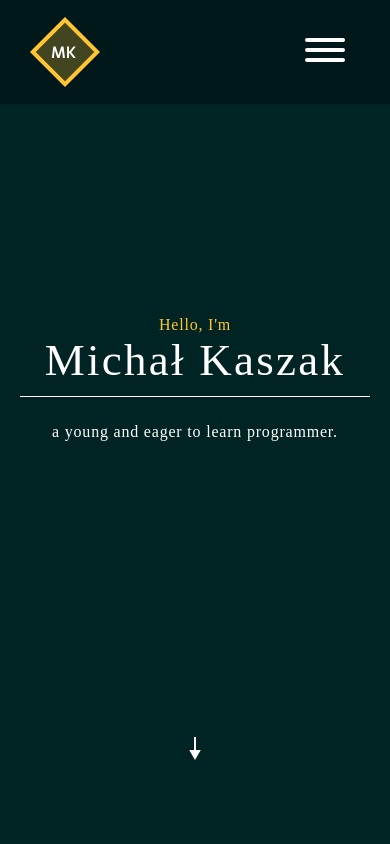
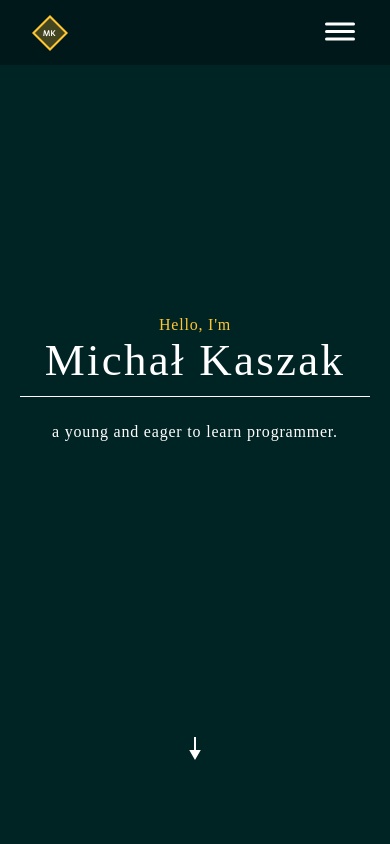
Before and after one commit to michalosmpk/portfolio, a React (Vite) app: page / in a window 390 px wide. Shown: the top 844 px of the page. Built offline with nearby package versions, Linux system fonts and the light colour scheme; a web font is replaced by a local one.

Commit message:
changed header size on mobile

```diff
--- a/src/scss/header.scss
+++ b/src/scss/header.scss
@@ -13,8 +13,13 @@
 	padding-inline: 30px;
 
     @include desktop {
-		padding-inline: 84px;
+        padding-inline: 84px;
 	}
+
+    @include mobile-large {
+        padding-inline: 15px;
+        height: 65px;
+    }
 
     &__Logo {
         height: 100%;
@@ -64,6 +69,7 @@
     &__MobileNav {
         .hamburger{
             display: none;
+            scale: 0.75;
 
             @include mobile-large {
                 display:  block;
```
